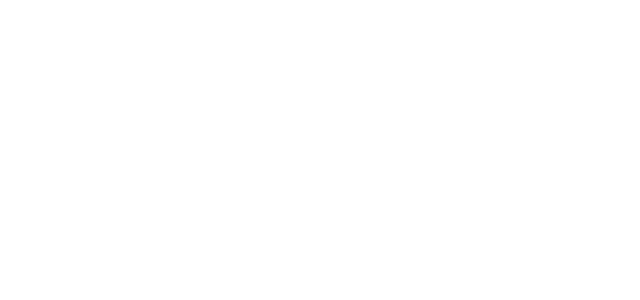
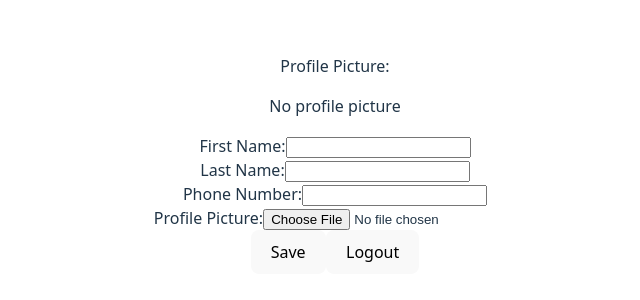
Before and after one commit to StanislavHristov87/Finance-Control, a React (Vite) app in the folder budget-tracker/: page /profile in a window 1280 px wide. Before the commit this address had no page. Shown: the part 236-536 px from the top of the page, without its empty margins (305-945 px from the left). Built offline with nearby package versions, Linux system fonts and the light colour scheme; no server answers.

Commit message:
fixing bugs and adding missing functionality

```diff
--- a/budget-tracker/package.json
+++ b/budget-tracker/package.json
@@ -13,6 +13,7 @@
     "firebase": "^11.4.0",
     "react": "^19.0.0",
     "react-dom": "^19.0.0",
+    "react-firebase-hooks": "^5.1.1",
     "react-router-dom": "^7.3.0",
     "recharts": "^2.15.1"
   },
--- a/budget-tracker/src/App.jsx
+++ b/budget-tracker/src/App.jsx
@@ -5,16 +5,31 @@
 import Register from './components/Register/Register'
 import SignIn from './components/SignIn/SignIn'
 import { AppContext } from './context/AppContext'
-import { useState } from 'react'
+import { useState,useEffect } from 'react'
 import Home from './components/Home/Home'
-
+import Profile from './components/Profile/Profile'
+import { getUserData } from './services/user-services'
+import { useAuthState } from 'react-firebase-hooks/auth';
+import { auth } from './config/firebase-config';
 
 function App() {
 
   const [context, setContext] = useState({
     user: null,
     userData: null,
-  })
+  });
+
+  const [user, loading, error] = useAuthState(auth);
+  useEffect(() => {
+    if (!loading && user) {
+      getUserData(user.uid)
+        .then(snapshot => {
+          if (snapshot.exists()) {
+            setContext({ user, userData: snapshot.val()[Object.keys(snapshot.val())[0]] });
+          }
+        })
+    }
+  }, [user, loading]);
 
 
   return (
@@ -25,6 +40,7 @@
                 <Route path='/' element={<Home />} />
                 <Route path='/register' element={< Register />} />
                 <Route path='/signin' element={< SignIn />} />
+                <Route path='/profile' element={< Profile />} />
             </Routes>
         </AppContext.Provider>
     </BrowserRouter>
--- /dev/null
+++ b/budget-tracker/src/components/Profile/Profile.jsx
@@ -0,0 +1,146 @@
+import React from 'react'
+import { AppContext } from '../../context/AppContext';
+import { useContext, useState } from 'react';
+import { getDownloadURL, ref as storageRef, uploadBytes} from "firebase/storage";
+import { storage } from '../../config/firebase-config';
+import { updateUser } from '../../services/user-services';
+import { useEffect } from 'react';
+import { getAuth, signOut } from "firebase/auth";
+import { useNavigate } from "react-router-dom";
+
+
+ const Profile = () => {
+
+    const {user, userData, setContext} = useContext(AppContext);
+    const [showAlert, setShowAlert] = useState(false);
+
+    const [form, setForm] = useState({
+        firstName: userData?.firstName || "",
+        lastName: userData?.lastName || "",
+        phoneNumber: userData?.phoneNumber || "",
+    });
+
+    const [file, setFile] = useState(null);
+    const navigate = useNavigate();
+
+    // useEffect
+    useEffect(() => {
+        if (userData) {
+            console.log(userData);
+
+            setForm({
+                firstName: userData.firstName,
+                lastName: userData.lastName,
+                phoneNumber: userData.phoneNumber,
+            });
+        }
+    }, [userData]);
+
+
+
+    const updateForm = (prop) => (e) => {
+        setForm({...form, [prop]: e.target.value });
+    };
+
+    const submit = async (event) => {
+        event.preventDefault();
+
+        if (form.firstName.length < 4 || form.firstName.length > 32) {
+            alert("First name must be between 4 and 32 characters.");
+            return;
+        }
+
+        if (form.lastName.length < 4 || form.lastName.length > 32) {
+            alert("Last name must be between 4 and 32 characters.");
+            return;
+        }
+
+        if (form.phoneNumber.length < 9) {
+            alert("Incorrect phone number format.");
+            return;
+        }
+
+        const updateUserData = { ...userData, ...form };
+
+        if (file) {
+            try {
+                let avatarUrl = userData.avatarUrl;
+
+                if (file) {
+                    const storageReference = storageRef(storage, `
+                        avatars/${userData.uid}`);
+                        await uploadBytes(storageReference, file);
+                        avatarUrl = await getDownloadURL(storageReference);
+                };
+
+                updateUserData['avatarUrl'] = avatarUrl;
+            } catch (error) {
+                console.error('Failed to update user:', error);
+            }
+        };
+
+        updateUser(userData.username, updateUserData);
+        setContext({ user, userData: updateUserData });
+        setShowAlert(true);
+    };
+
+    const handleFileChange = (event) => {
+        setFile(event.target.files[0]);
+    };
+
+    const handleLogout = () => {
+        const auth = getAuth();
+        signOut(auth)
+          .then(() => {
+            navigate("/signin"); // Пренасочване към страницата за вход
+          })
+          .catch((error) => {
+            console.error("Error signing out:", error);
+          });
+      };
+
+
+
+  return (
+    <form onSubmit={submit} className="profile-form">
+
+<div>
+    <label>Profile Picture:</label>
+    {userData?.avatarUrl ? (
+        <img src={userData.avatarUrl} alt="Avatar" width="100" height="100" style={{ borderRadius: "50%" }} />
+    ) : (
+        <p>No profile picture</p>
+    )}
+</div>
+
+
+      <div>
+        <label>First Name:</label>
+        <input type="text" value={form.firstName} onChange={updateForm("firstName")} required />
+      </div>
+
+      <div>
+        <label>Last Name:</label>
+        <input type="text" value={form.lastName} onChange={updateForm("lastName")} required />
+      </div>
+
+      <div>
+        <label>Phone Number:</label>
+        <input type="text" value={form.phoneNumber} onChange={updateForm("phoneNumber")} required />
+      </div>
+
+      <div>
+        <label>Profile Picture:</label>
+        <input type="file" onChange={handleFileChange} />
+      </div>
+
+      <button type="submit">Save</button>
+      <button type="button" onClick={handleLogout}>Logout</button>
+
+
+      {showAlert && <p>Profile updated successfully!</p>}
+    </form>
+  )
+}
+
+export default Profile;
--- a/budget-tracker/src/components/Register/Register.jsx
+++ b/budget-tracker/src/components/Register/Register.jsx
@@ -24,13 +24,17 @@
         setError("");
     };
 
-    const register = async () => {
+    const register = async (event) => {
+
+        event.preventDefault(); // Спира презареждането на страницата
+        setError(""); // Изчиства предишните грешки
+
         if (form.firstName.length < 4 || form.firstName.length > 12) {
             setError("First name must be unique and have between 4 and 12 symbols!");
             return;
         }
 
-        if (form.lastName.length < 5 || form.lastName.length < 12) {
+        if (form.lastName.length < 4 || form.lastName.length > 12) {
             setError("Family name must be unique and have between 4 and 12 symbols!")
             return;
         }
@@ -52,13 +56,13 @@
             return;
         }
 
-        if (form.password) {
+        if (!form.password) {
             setError("Password is required!");
             return;
         }
 
         try {
-            const user = await getUserByHandleSnapshot(user.handle); // user sevrisec.js napishi go
+            const user = await getUserByHandleSnapshot(form.handle); // user sevrisec.js napishi go
 
             if (user.exists()) {
                 console.log(user.val());
@@ -77,7 +81,18 @@
                 form.phoneNumber
             );
 
-            setContext({user, userData: null });
+            const newUserData = {
+                firstName: form.firstName,
+                lastName: form.lastName,
+                handle: form.handle,
+                email: form.email,
+                phoneNumber: form.phoneNumber,
+                uid: credentials.user.uid,
+            };
+
+            // Задаваме `userData` правилно
+            setContext({ user: credentials.user, userData: newUserData });
+
             navigate("/profile");
         } catch (error) {
             setError(error.message);
@@ -92,33 +107,33 @@
         {error &&  <p style={{ color: "red" }} >{error}</p>}
 
         <div>
-        <label>First Name:</label>
-        <input type="text" value={form.firstName} onChange={updateForm("firstName")} />
+        <label htmlFor="firstName" >First Name:</label>
+        <input type="text" value={form.firstName} id="firstName" autoComplete="given-name" onChange={updateForm("firstName")} />
       </div>
 
       <div>
-        <label>Last Name:</label>
-        <input type="text" value={form.lastName} onChange={updateForm("lastName")} />
+        <label htmlFor="lastName" >Last Name:</label>
+        <input type="text" value={form.lastName} id="lastName" autoComplete="family-name" onChange={updateForm("lastName")} />
       </div>
 
       <div>
-        <label>User Name:</label>
-        <input type="text" value={form.handle} onChange={updateForm("handle")} />
+        <label htmlFor="username" >User Name:</label>
+        <input type="text" value={form.handle} id="username" autoComplete="username" onChange={updateForm("handle")} />
       </div>
 
       <div>
-        <label>Email</label>
-        <input type="text" value={form.email} onChange={updateForm("email")} />
+        <label htmlFor="email" >Email</label>
+        <input type="text" value={form.email} id="email" autoComplete="email" onChange={updateForm("email")} />
       </div>
 
       <div>
-        <label>Phone Number</label>
-        <input type="text" value={form.phoneNumber} onChange={updateForm("phoneNumber")} />
+        <label htmlFor="phoneNumber" >Phone Number</label>
+        <input type="text" value={form.phoneNumber} id="phoneNumber" autoComplete="tel" onChange={updateForm("phoneNumber")} />
       </div>
 
       <div>
-        <label>Password</label>
-        <input type="text" value={form.password} onChange={updateForm("password")} />
+        <label htmlFor="password" >Password</label>
+        <input type="text" value={form.password} id="password" autoComplete="new-password" onChange={updateForm("password")} />
       </div>
 
       <button type="submit">Register</button>
--- a/budget-tracker/src/components/SignIn/SignIn.jsx
+++ b/budget-tracker/src/components/SignIn/SignIn.jsx
@@ -1,6 +1,5 @@
-import React, { useState } from 'react'
-import { useContext } from 'react';
-import { Link } from "react-router-dom";
+import React, { useState, useContext, useEffect } from 'react'
+import { Link, useNavigate, useLocation } from "react-router-dom";
 import { AppContext } from '../../context/AppContext';
 import { loginUser } from '../../services/auth-service';
 import { getUserData } from '../../services/user-services';
@@ -14,22 +13,39 @@
     });
     const [error, setError] = useState("");
 
+
+
+
+    const navigate = useNavigate();
+    const location = useLocation();
+
     const updateForm = (prop) => (e) => {
         setForm({ ...form, [prop]: e.target.value });
     };
 
-    const login = async () => {
+    useEffect(() => {
+        if (user) {
+            navigate(location.state?.from.pathname || "/profile");
+        }
+    }, [location.state?.from.pathname, navigate, user]);
+
+    const login = async (event) => {
+        event.preventDefault();
         try {
             const credentials = await loginUser(form.email, form.password);
             const snapshot = await getUserData(credentials.user.uid);
             const userData = snapshot.val()[Object.keys(snapshot.val())[0]];
             setContext({user: credentials.user, userData: userData})
+            console.log("User Data before navigate:");
+            navigate("/profile");
 
         } catch (error) {
             setError("Invalid email or password");
             console.log(error);
         }
     }
+
+
 
   return (
     <form onSubmit={login}>
@@ -47,7 +63,7 @@
      <button type="submit">Sign In</button>
 
      <p>Don't have an account? <Link to="/register">Register here</Link></p>
-
+     {error && <p style={{ color: "red", fontSize: "14px" }}>{error}</p>}
     </form>
 
   )
--- a/budget-tracker/src/config/firebase-config.js
+++ b/budget-tracker/src/config/firebase-config.js
@@ -9,15 +9,19 @@
 
 // Your web app's Firebase configuration
 // For Firebase JS SDK v7.20.0 and later, measurementId is optional
+// Import the functions you need from the SDKs you need
+// TODO: Add SDKs for Firebase products that you want to use
+// https://firebase.google.com/docs/web/setup#available-libraries
+
+// Your web app's Firebase configuration
 const firebaseConfig = {
-  apiKey: "AIzaSyDZaPP4DQRgkMPnq7WILCGIlguGTPfFNCo",
-  authDomain: "myhiguysapp.firebaseapp.com",
-  projectId: "myhiguysapp",
-  storageBucket: "myhiguysapp.appspot.com",
-  messagingSenderId: "940129728459",
-  appId: "1:940129728459:web:ea241d0b28b08a08a5a84e",
-  measurementId: "G-XHEQPTVRYX",
-  databaseURL: "https://finance-control-ec52a-default-rtdb.europe-west1.firebasedatabase.app/"
+  apiKey: "AIzaSyDXfUi0KtNB98bLrRTPMJkuDsspVPDUzp0",
+  authDomain: "finance-control-ec52a.firebaseapp.com",
+  databaseURL: "https://finance-control-ec52a-default-rtdb.europe-west1.firebasedatabase.app",
+  projectId: "finance-control-ec52a",
+  storageBucket: "finance-control-ec52a.firebasestorage.app",
+  messagingSenderId: "897920775853",
+  appId: "1:897920775853:web:b1d930f1dcf31edbb27824"
 };
 
 // Initialize Firebase
--- a/budget-tracker/src/services/user-services.js
+++ b/budget-tracker/src/services/user-services.js
@@ -1,5 +1,6 @@
 import { get, set, ref, query, equalTo, orderByChild, update } from "firebase/database";
 import { db } from "../config/firebase-config";
+
 
 export const getUserByHandle = async (handle) => {
     const useRef = ref(db,`users/${handle}`);
@@ -32,3 +33,8 @@
 export const getUserData = (uid) => {
     return get(query(ref(db, `users`), orderByChild('uid'), equalTo(uid)));
 }
+
+export const updateUser = async (username, userData) => {
+    const userRef = ref(db, `users/${username}`);
+    await update(userRef, userData);
+};
```
Also changed, not shown: 2 other files (tests, documents, lock files or other folders).
